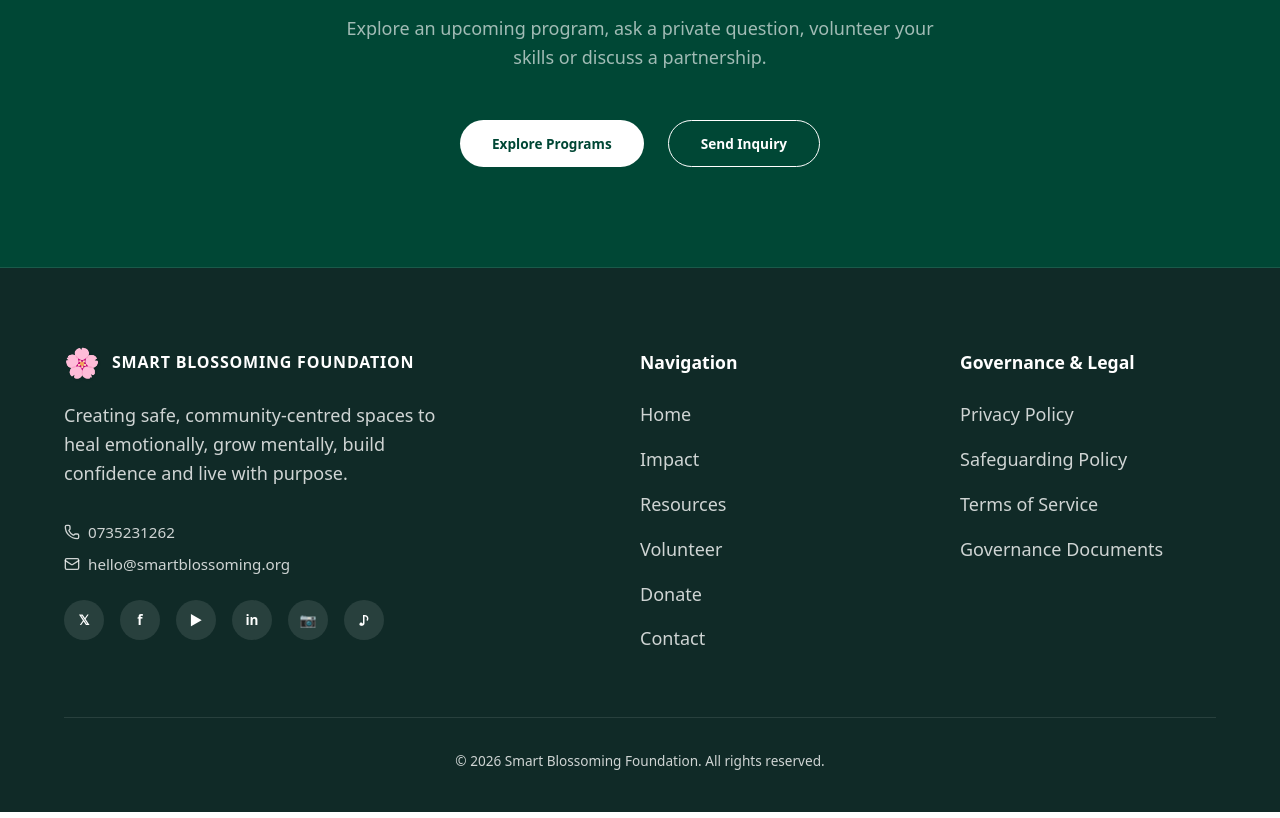
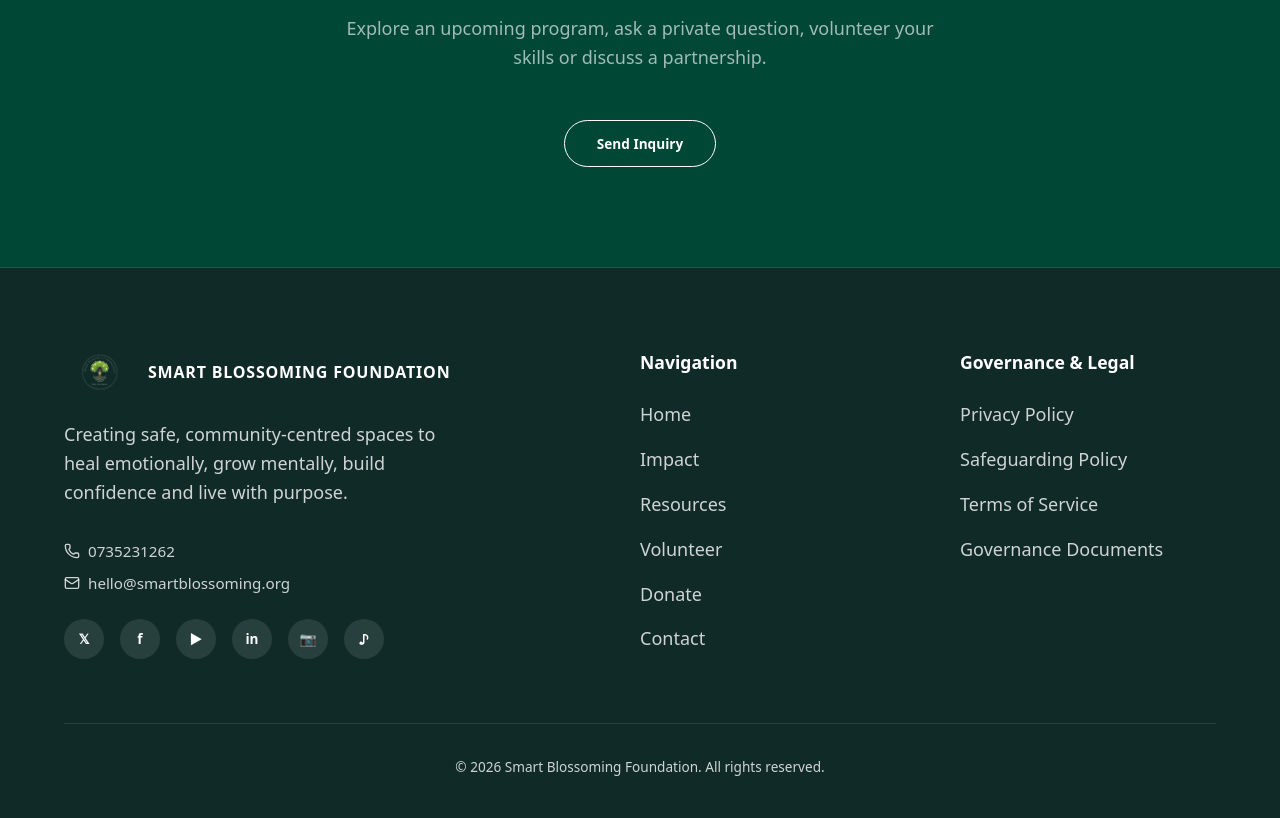
Before and after one commit to Nevy11/sbf-web, a React (Vite) app: page / in a window 1280 px wide. Shown: the part 6195-7013 px from the top of the page. Built offline with nearby package versions, Linux system fonts and the light colour scheme; no server answers.

Commit message:
update bottom navigation bar

```diff
--- a/src/App.css
+++ b/src/App.css
@@ -2337,6 +2337,17 @@
   color: #FFFFFF;
 }
 
+.footer-logo-section {
+  margin-bottom: 1.5rem;
+  color: #ffffff;
+}
+
+.footer-logo {
+  width: auto;
+  height: 48px;
+  object-fit: contain;
+}
+
 .footer-description {
   margin-bottom: 2rem;
   line-height: 1.6;
--- a/src/pages/LandingPage.tsx
+++ b/src/pages/LandingPage.tsx
@@ -1,6 +1,5 @@
 import React, { useCallback, useEffect, useState } from 'react';
 import { Link } from 'react-router-dom';
-import { Flower } from '../components/Icon3D';
 import {
   Phone,
   Mail,
@@ -508,9 +507,6 @@ export const LandingPage: React.FC = () => {
             Explore an upcoming program, ask a private question, volunteer your skills or discuss a partnership.
           </p>
           <div className="hero-actions" style={{ justifyContent: 'center' }}>
-            <a href="#programs" className="pill-button primary" style={{ display: 'inline-flex', alignItems: 'center', justifyContent: 'center', backgroundColor: '#FFFFFF', color: 'var(--color-forest)' }}>
-              Explore Programs
-            </a>
             <a href="#inquiry" className="pill-button outline" style={{ display: 'inline-flex', alignItems: 'center', justifyContent: 'center', borderColor: '#FFFFFF', color: '#FFFFFF' }}>
               Send Inquiry
             </a>
@@ -525,8 +521,12 @@ export const LandingPage: React.FC = () => {
         <div className="container">
           <div className="footer-grid">
             <div className="footer-brand">
-              <div className="logo-section" style={{ marginBottom: '1.5rem', color: '#FFFFFF' }}>
-                <Flower color="#FFFFFF" size={32} />
+              <div className="logo-section footer-logo-section">
+                <img
+                  src="/sbf_logo_no_background_preview.png"
+                  alt="Smart Blossoming Foundation Logo"
+                  className="footer-logo"
+                />
                 <span className="brand-name">Smart Blossoming Foundation</span>
               </div>
               <p className="footer-description">
```
